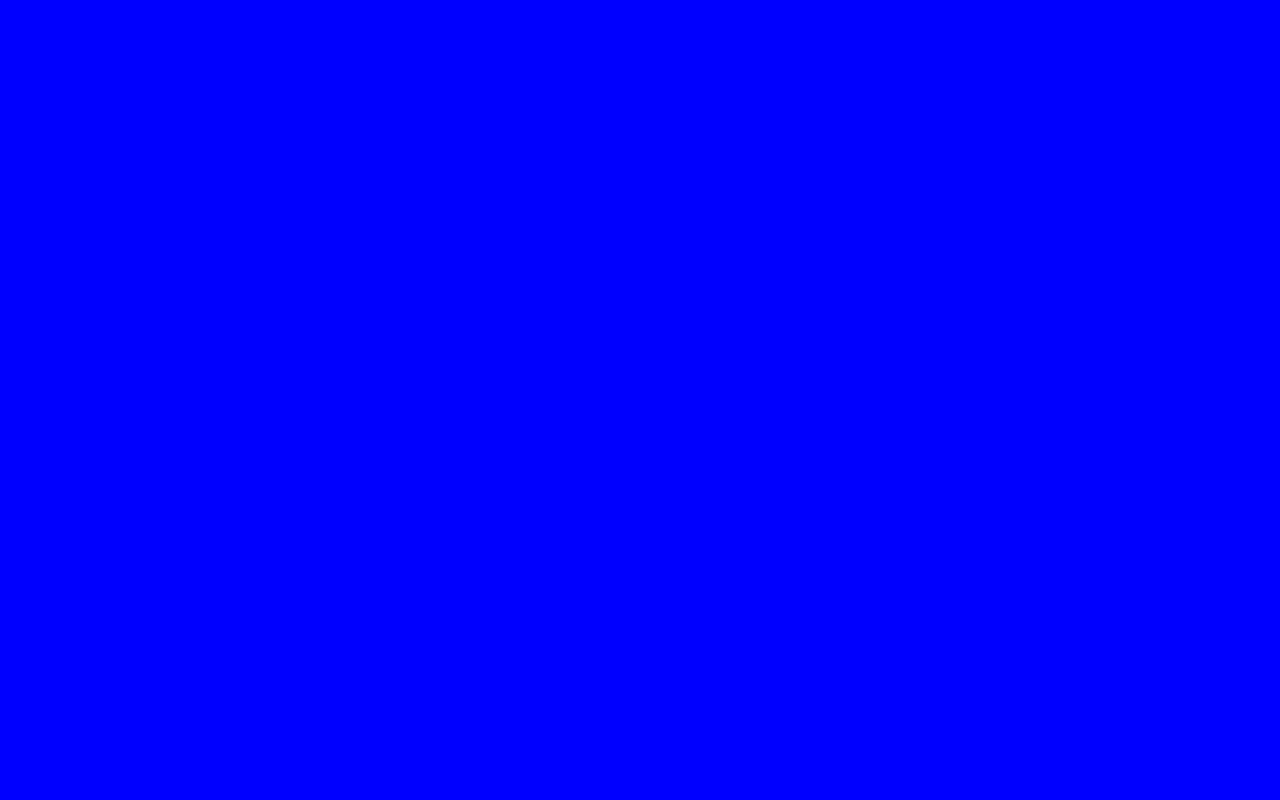
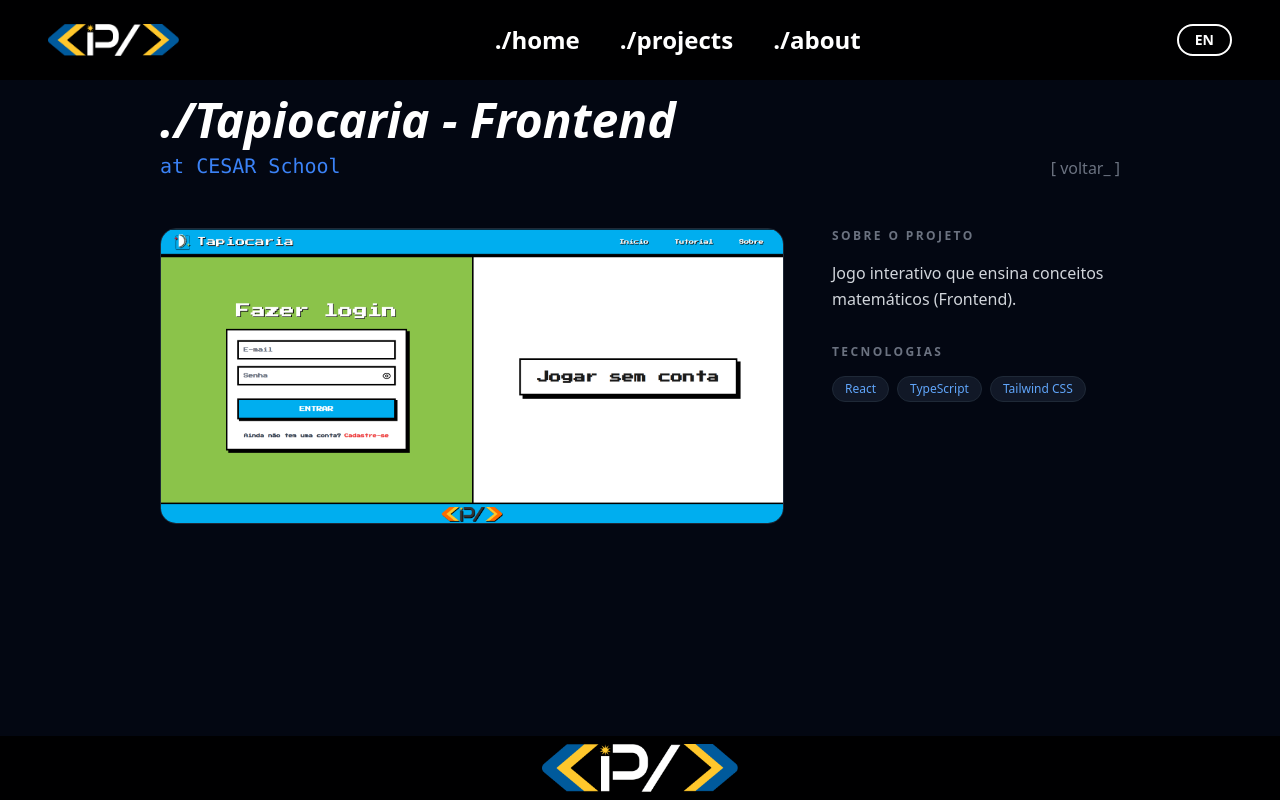
Before and after one commit to paulo-campos-57/paulo-campos-portfolio, a React (Vite) app in the folder pc-portfolio/: page /project/1 in a window 1280 px wide. Before the commit this address had no page. Built offline with nearby package versions, Linux system fonts and the light colour scheme.

Commit message:
feat: create projects page

```diff
--- a/pc-portfolio/src/App.tsx
+++ b/pc-portfolio/src/App.tsx
@@ -1,11 +1,13 @@
 import { Route, Routes } from "react-router-dom";
 import Index from "./pages/Index";
+import Project from "./pages/Project";
 
 export default function App() {
   return (
     <>
       <Routes>
         <Route path="/" element={<Index />} />
+        <Route path="/project/:projectId" element={<Project />} />
       </Routes>
     </>
   );
--- /dev/null
+++ b/pc-portfolio/src/data/projects.ts
@@ -0,0 +1,28 @@
+export const projects = [
+    {
+        id: 1,
+        title: "Tapiocaria - Frontend",
+        enterprise: "CESAR School",
+        description:
+            "Jogo interativo que ensina conceitos matemáticos (Frontend).",
+        image: "/projects/tapiocaria-front.png",
+        stack: ["React", "TypeScript", "Tailwind CSS"],
+    },
+    {
+        id: 2,
+        title: "Tapiocaria - Backend",
+        enterprise: "CESAR School",
+        description:
+            "Jogo interativo que ensina conceitos matemáticos (Backend).",
+        image: "/projects/tapiocaria-back.png",
+        stack: ["Python", "Flask", "PostgreSQL", "Docker"],
+    },
+    {
+        id: 3,
+        title: "CloudIA - Backend",
+        enterprise: "CESAR School",
+        description: "API de comunicação com o Gemini, focado e estudos de Cloud.",
+        image: "/projects/cloudia-backend.png",
+        stack: ["NodeJs", "Docker", "express", "Github Actions"],
+    },
+];
--- a/pc-portfolio/src/pages/Index.tsx
+++ b/pc-portfolio/src/pages/Index.tsx
@@ -8,6 +8,7 @@ import {
   CarouselItem,
 } from "@/components/ui/carousel";
 import Footer from "@/components/Footer";
+import { Link } from "react-router-dom";
 
 export default function Index() {
   const plugin = React.useRef(
@@ -52,9 +53,9 @@ export default function Index() {
     },
     {
       id: 3,
-      title: "Portfolio Minimalista",
-      description: "Design clean focado em performance.",
-      image: "projects/portfolio-minimalista.png",
+      title: "CloudIA - Backend",
+      description: "API de comunicação com o Gemini, focado e estudos de Cloud.",
+      image: "projects/cloudia-back.png",
       link: "#",
     },
   ];
@@ -157,6 +158,7 @@ export default function Index() {
 
           <div className="grid grid-cols-1 md:grid-cols-2 lg:grid-cols-3 gap-8">
             {projects.map((project) => (
+              <Link to={`/project/${project.id}`}>
                 <motion.div
                   key={project.id}
                   variants={itemVariants}
@@ -184,6 +186,7 @@ export default function Index() {
                     </div>
                   </div>
                 </motion.div>
+              </Link>
             ))}
           </div>
         </motion.div>
--- /dev/null
+++ b/pc-portfolio/src/pages/Project.tsx
@@ -0,0 +1,89 @@
+import { useParams, useNavigate } from "react-router-dom";
+import Header from "@/components/Header";
+import Footer from "@/components/Footer";
+import { projects } from "../data/projects";
+
+export default function Project() {
+    const { projectId } = useParams();
+    const navigate = useNavigate();
+
+    const project = projects.find((p) => p.id === Number(projectId));
+
+    if (!project) {
+        return (
+            <div className="min-h-screen bg-gray-800 text-white flex items-center justify-center">
+                <p>Project not found.</p>
+                <div
+                    className="text-blue-500 ml-2 underline" onClick={() => navigate("/")}>
+                    Go back
+                </div>
+            </div>
+        );
+    }
+
+    return (
+        <div className="min-h-screen w-full bg-gray-950 flex flex-col">
+            <Header />
+
+            <main className="flex-1 max-w-5xl mx-auto w-full p-8 pt-24">
+                {/* Título */}
+                <div className="flex flex-col md:flex-row md:items-end justify-between mb-12 gap-4">
+                    <div>
+                        <h1 className="text-5xl font-bold text-white mb-2 italic">
+                            ./{project.title}
+                        </h1>
+                        <p className="text-xl text-blue-500 font-mono">
+                            at {project.enterprise || "Personal Project"}
+                        </p>
+                    </div>
+                    <div
+                        className="text-gray-500 hover:text-white transition-colors cursor-pointer"
+                        onClick={() => navigate("/")}
+                    >
+                        [ voltar_ ]
+                    </div>
+                </div>
+
+                <div className="grid grid-cols-1 lg:grid-cols-3 gap-12">
+                    {/* Imagem e stack */}
+                    <div className="lg:col-span-2">
+                        <div className="rounded-2xl overflow-hidden border border-gray-800 bg-gray-900">
+                            <img
+                                src={project.image}
+                                alt={project.title}
+                                className="w-full h-auto object-cover"
+                            />
+                        </div>
+                    </div>
+
+                    {/* Detalhes Laterais */}
+                    <div className="flex flex-col gap-8">
+                        <div>
+                            <h3 className="text-gray-500 text-xs uppercase tracking-[0.2em] font-bold mb-4">
+                                Sobre o projeto
+                            </h3>
+                            <p className="text-gray-300 leading-relaxed">
+                                {project.description || project.description}
+                            </p>
+                        </div>
+
+                        <div>
+                            <h3 className="text-gray-500 text-xs uppercase tracking-[0.2em] font-bold mb-4">
+                                Tecnologias
+                            </h3>
+                            <div className="flex flex-wrap gap-2">
+                                {project.stack?.map((tech) => (
+                                    <span key={tech} className="px-3 py-1 bg-gray-900 border border-gray-800 text-blue-400 text-xs rounded-full">
+                                        {tech}
+                                    </span>
+                                ))}
+                            </div>
+                        </div>
+                    </div>
+                </div>
+            </main>
+
+            <Footer />
+        </div>
+    );
+}
```
Also changed, not shown: pc-portfolio/public/projects/cloudia-back.png (added). Lines whose indentation alone changed are shown as unchanged.
